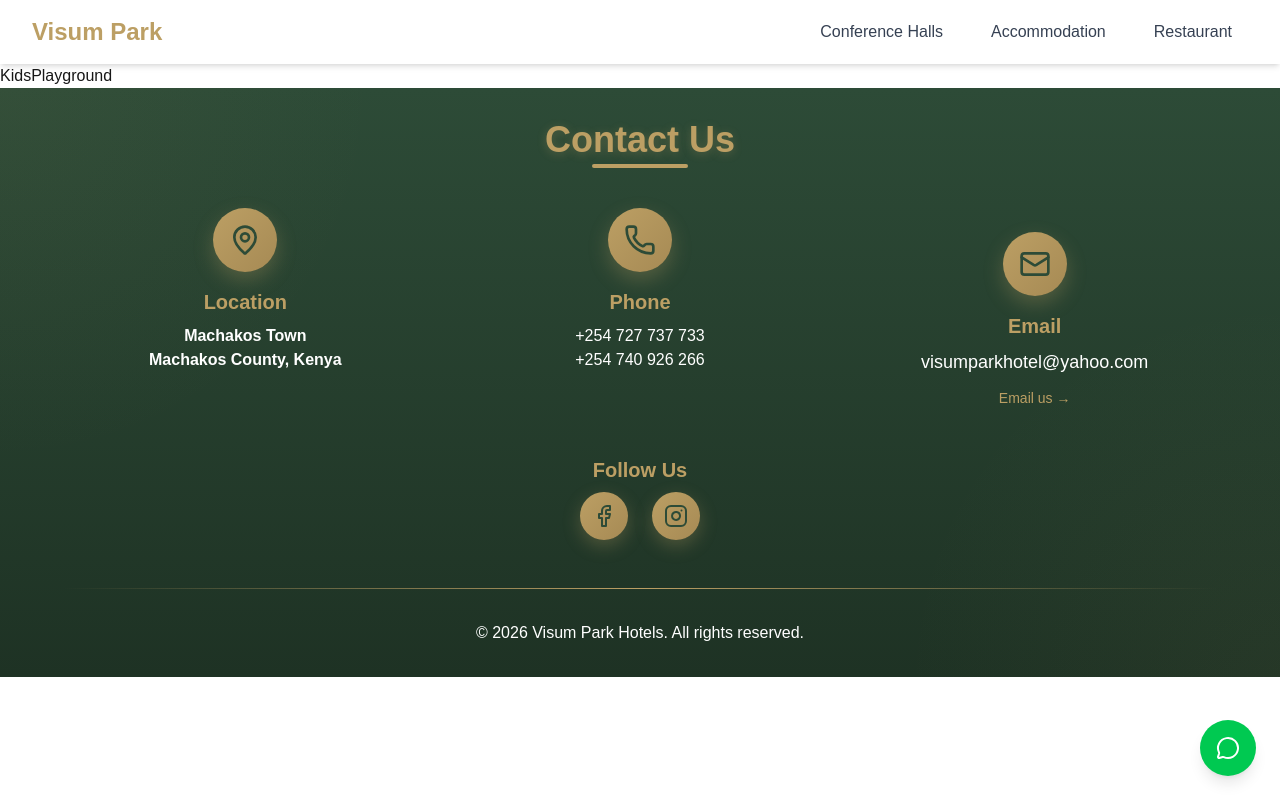
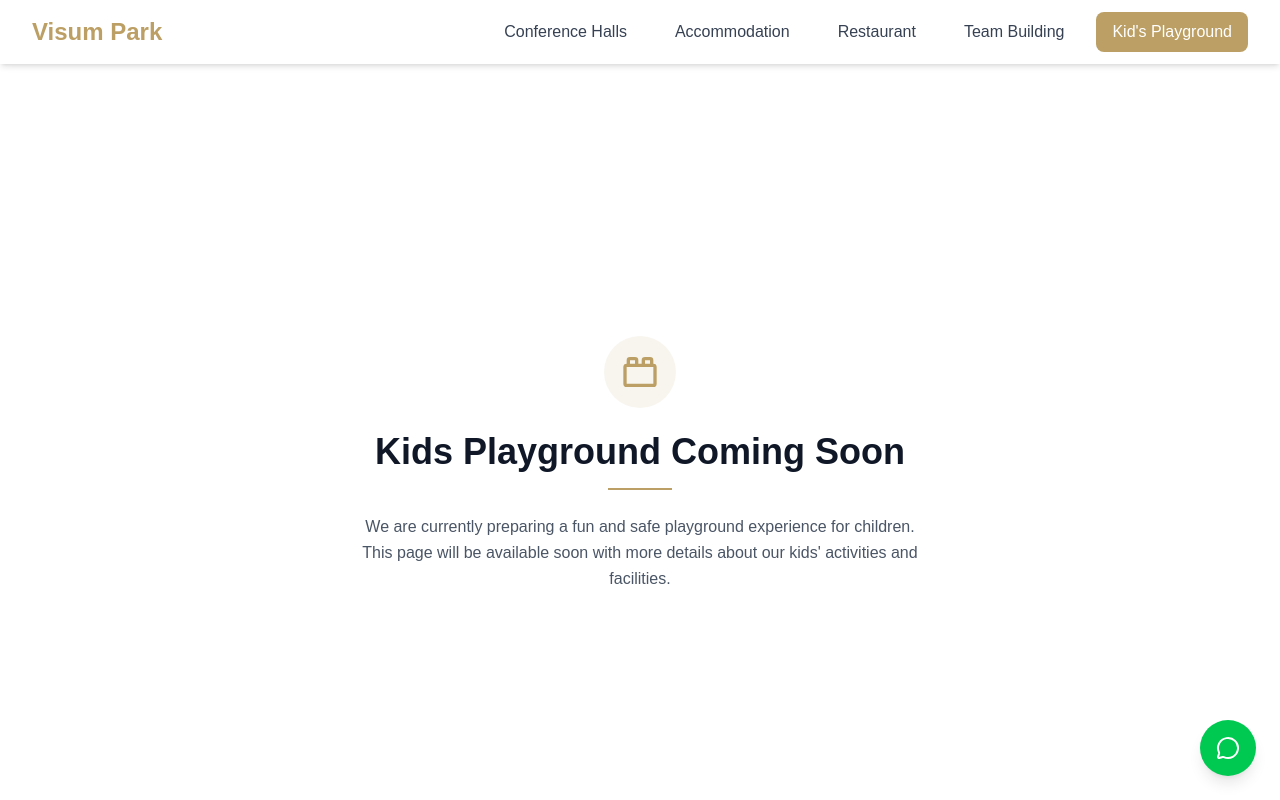
Before and after one commit to visum-park/frontend, a Next.js app: page /kids-playground in a window 1280 px wide. Shown: the top 800 px of the page. Built offline with nearby package versions, Linux system fonts and the light colour scheme.

Commit message:
Add placeholder content for pages under development

```diff
--- a/app/components/navbar.tsx
+++ b/app/components/navbar.tsx
@@ -13,8 +13,8 @@
     { name: "Conference Halls", path: "/conference-halls" },
     { name: "Accommodation", path: "/accommodation" },
     { name: "Restaurant", path: "/restaurant" },
-    // { name: "Team Building", path: "/team-building" },
-    // { name: "Kid's Playground", path: "/kids-playground" },
+    { name: "Team Building", path: "/team-building" },
+    { name: "Kid's Playground", path: "/kids-playground" },
   ];
 
   return (
--- a/app/kids-playground/page.tsx
+++ b/app/kids-playground/page.tsx
@@ -1,5 +1,35 @@
+"use client";
+
+import { ToyBrick } from "lucide-react";
+
 export const KidsPlayground = () => {
-  return <div>KidsPlayground</div>;
+  return (
+    <div className="min-h-screen flex items-center justify-center bg-white px-6">
+      <div className="text-center max-w-xl">
+        {/* Icon */}
+        <div className="flex justify-center mb-6">
+          <div className="p-4 rounded-full bg-[#BC9F64]/10">
+            <ToyBrick className="text-[#BC9F64]" size={40} />
+          </div>
+        </div>
+
+        {/* Title */}
+        <h1 className="text-3xl md:text-4xl font-semibold text-gray-900 mb-4">
+          Kids Playground Coming Soon
+        </h1>
+
+        {/* Divider */}
+        <div className="w-16 h-[2px] bg-[#BC9F64] mx-auto mb-6" />
+
+        {/* Description */}
+        <p className="text-gray-600 leading-relaxed">
+          We are currently preparing a fun and safe playground experience for
+          children. This page will be available soon with more details about our
+          kids' activities and facilities.
+        </p>
+      </div>
+    </div>
+  );
 };
 
 export default KidsPlayground;
--- a/app/team-building/page.tsx
+++ b/app/team-building/page.tsx
@@ -1,5 +1,31 @@
+"use client";
+
+import { Construction } from "lucide-react";
+
 export const TeamBuilding = () => {
-  return <div>TeamBuilding</div>;
+  return (
+    <div className="min-h-screen flex items-center justify-center bg-white px-6">
+      <div className="text-center max-w-xl">
+        <div className="flex justify-center mb-6">
+          <div className="p-4 rounded-full bg-[#BC9F64]/10">
+            <Construction className="text-[#BC9F64]" size={40} />
+          </div>
+        </div>
+
+        <h1 className="text-3xl md:text-4xl font-semibold text-gray-900 mb-4">
+          Page Under Development
+        </h1>
+
+        <div className="w-16 h-[2px] bg-[#BC9F64] mx-auto mb-6" />
+
+        <p className="text-gray-600 leading-relaxed">
+          We are currently working on bringing you an amazing team building
+          experience. This page will be available soon. Please check back later
+          for updates.
+        </p>
+      </div>
+    </div>
+  );
 };
 
-export default TeamBuilding
+export default TeamBuilding;
```
